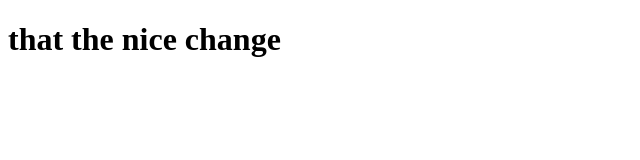
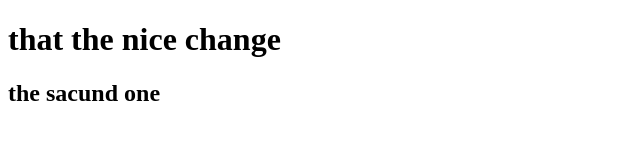
Before and after one commit to sohil22/project1, a plain HTML site: page index.html in a window 1280 px wide. Shown: the whole page, without its empty margins (0-640 px from the left). Drawn offline with Linux system fonts and the light colour scheme.

Commit message:
that the  nic sacand massge

```diff
--- a/index.html
+++ b/index.html
@@ -5,5 +5,6 @@
  </head>
  <body>
    <h1>that the nice change</h1>
+    <h2>the sacund one</h2>
  </body>
  </html>
```
